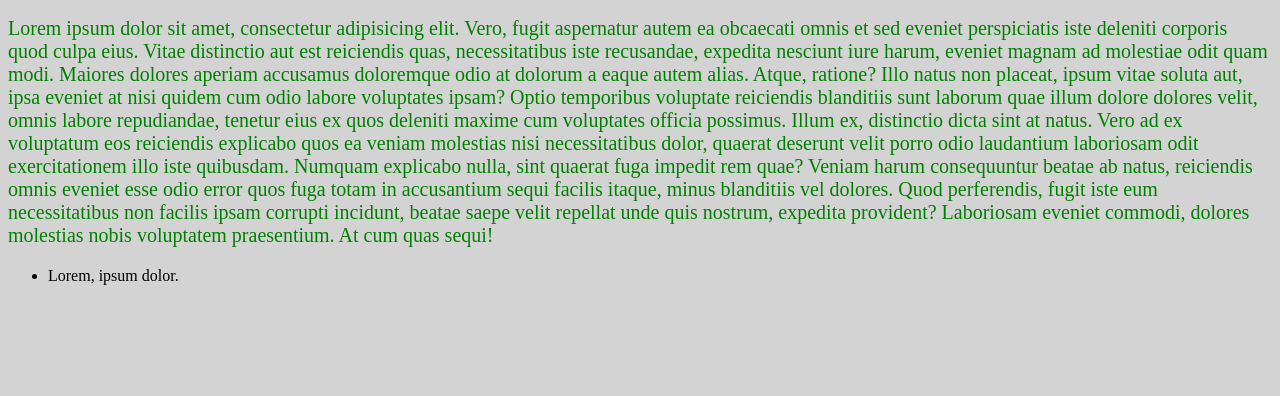
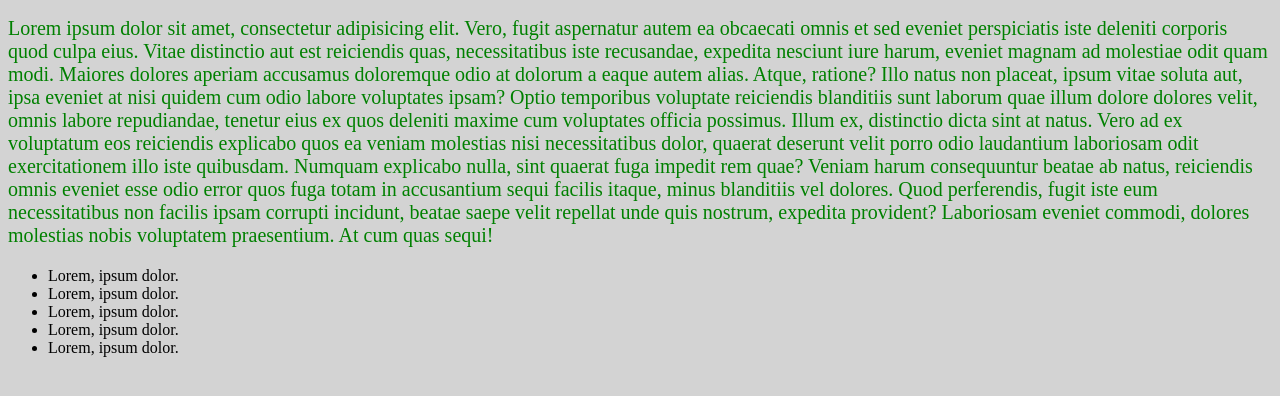
Before and after one commit to verhulstd/meraki-test, a plain HTML site: page index.html in a window 1280 px wide. Shown: the part 110-506 px from the top of the page. Drawn offline with Linux system fonts and the light colour scheme.

Commit message:
added more li's

```diff
--- a/index.html
+++ b/index.html
@@ -27,6 +27,10 @@
         At cum quas sequi!</p>
     <ul>
         <li>Lorem, ipsum dolor.</li>
+        <li>Lorem, ipsum dolor.</li>
+        <li>Lorem, ipsum dolor.</li>
+        <li>Lorem, ipsum dolor.</li>
+        <li>Lorem, ipsum dolor.</li>
     </ul>
     <script src="js/index.js"></script>
 </body>
```
